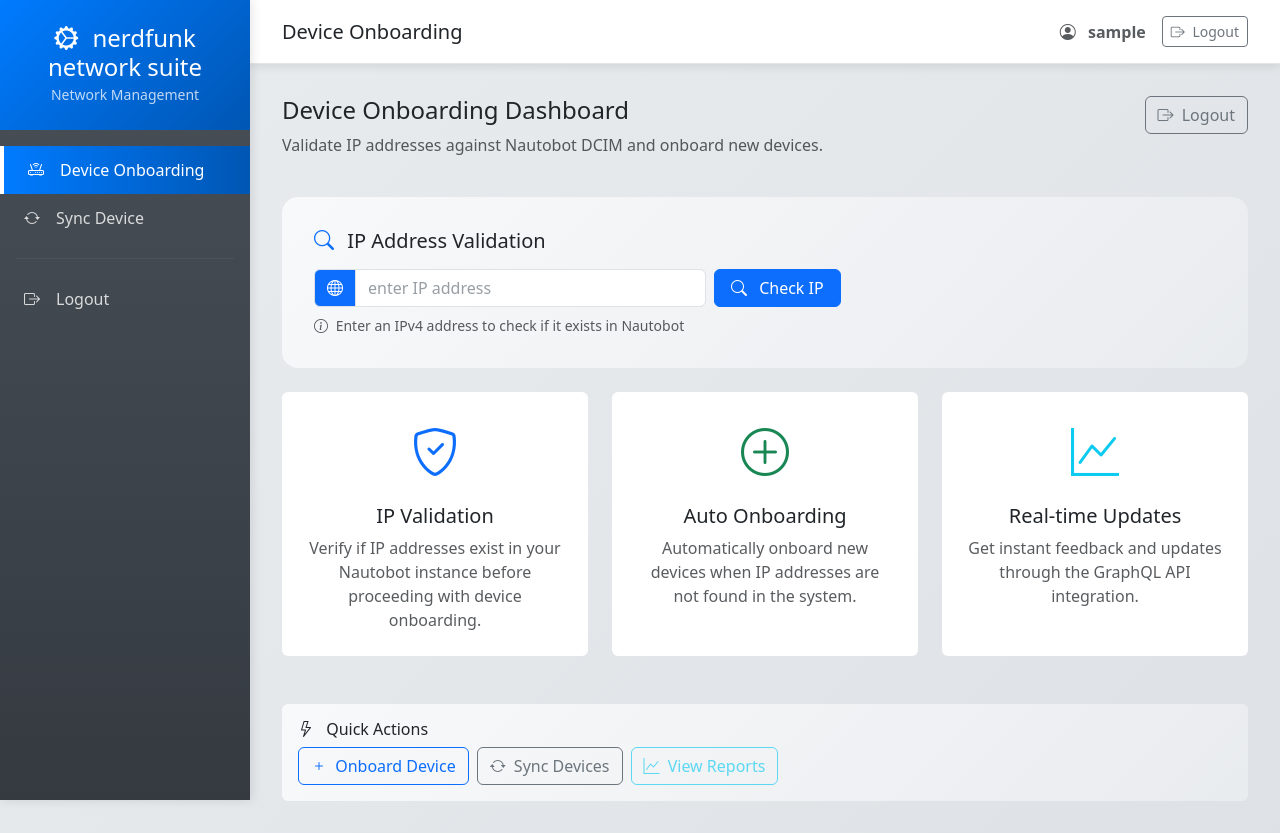
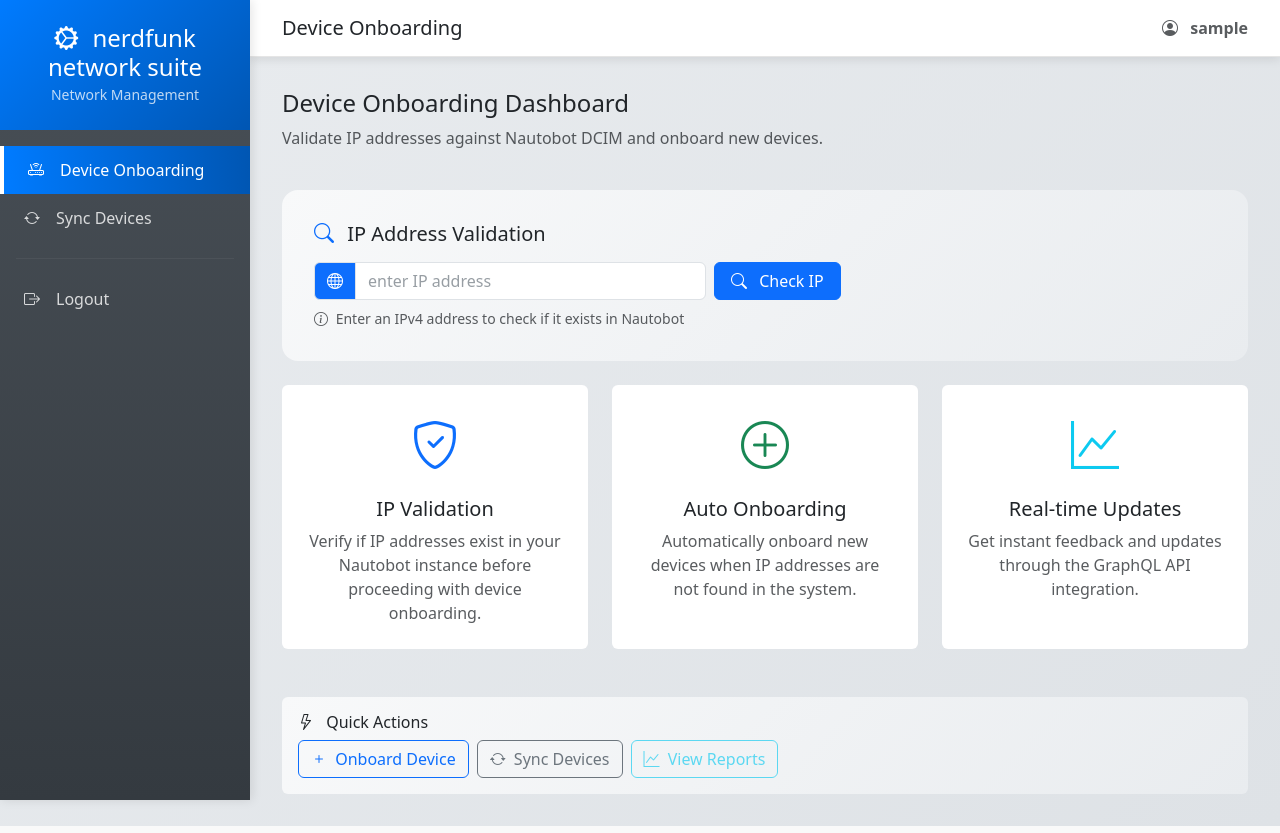
Before and after one commit to nerdfunk-net/network-suite, a Flask app: page / in a window 1280 px wide. Run offline with Flask 3, Linux system fonts and the light colour scheme; the visitor is signed in with stand-in values (Sample User, id 1).

Commit message:
minor style changes
minor style changes

```diff
--- a/templates/base.html
+++ b/templates/base.html
@@ -85,7 +85,8 @@
         .user-info {
             display: flex;
             align-items: center;
-            gap: 1rem;
+            gap: 0.5rem;
+            white-space: nowrap;
         }
 
         .main-card {
@@ -141,7 +142,7 @@
 
             <a href="{{ url_for('sync_device') }}" class="nav-link {% if request.endpoint == 'sync_device' %}active{% endif %}">
                 <i class="bi bi-arrow-repeat"></i>
-                <span>Sync Device</span>
+                <span>Sync Devices</span>
             </a>
 
             <hr class="my-3 mx-3" style="border-color: rgba(255,255,255,0.2);">
@@ -169,10 +170,6 @@
                     <i class="bi bi-person-circle me-2"></i>
                     <strong>{{ session.username }}</strong>
                 </span>
-                <a href="{{ url_for('logout') }}" class="btn btn-outline-secondary btn-sm">
-                    <i class="bi bi-box-arrow-right me-1"></i>
-                    Logout
-                </a>
             </div>
         </div>
 
--- a/templates/hosts.html
+++ b/templates/hosts.html
@@ -62,7 +62,6 @@
 
         <div style="text-align: right; margin-bottom: 20px;">
             <span style="color: #6c757d;">Logged in as: <strong>{{ session.username }}</strong></span>
-            <a href="{{ url_for('logout') }}" style="margin-left: 15px; color: #dc3545; text-decoration: none;">Logout</a>
         </div>
 
         {% if hosts %}
--- a/templates/index.html
+++ b/templates/index.html
@@ -59,11 +59,8 @@
         <h4 class="text-dark">Device Onboarding Dashboard</h4>
         <p class="text-muted">Validate IP addresses against Nautobot DCIM and onboard new devices.</p>
     </div>
-    <div class="col-md-4 text-end">
-        <a href="{{ url_for('logout') }}" class="btn btn-outline-secondary">
-            <i class="bi bi-box-arrow-right me-1"></i>
-            Logout
-        </a>
+    <div class="col-md-4">
+        <!-- Space for future content -->
     </div>
 </div>
 
```
